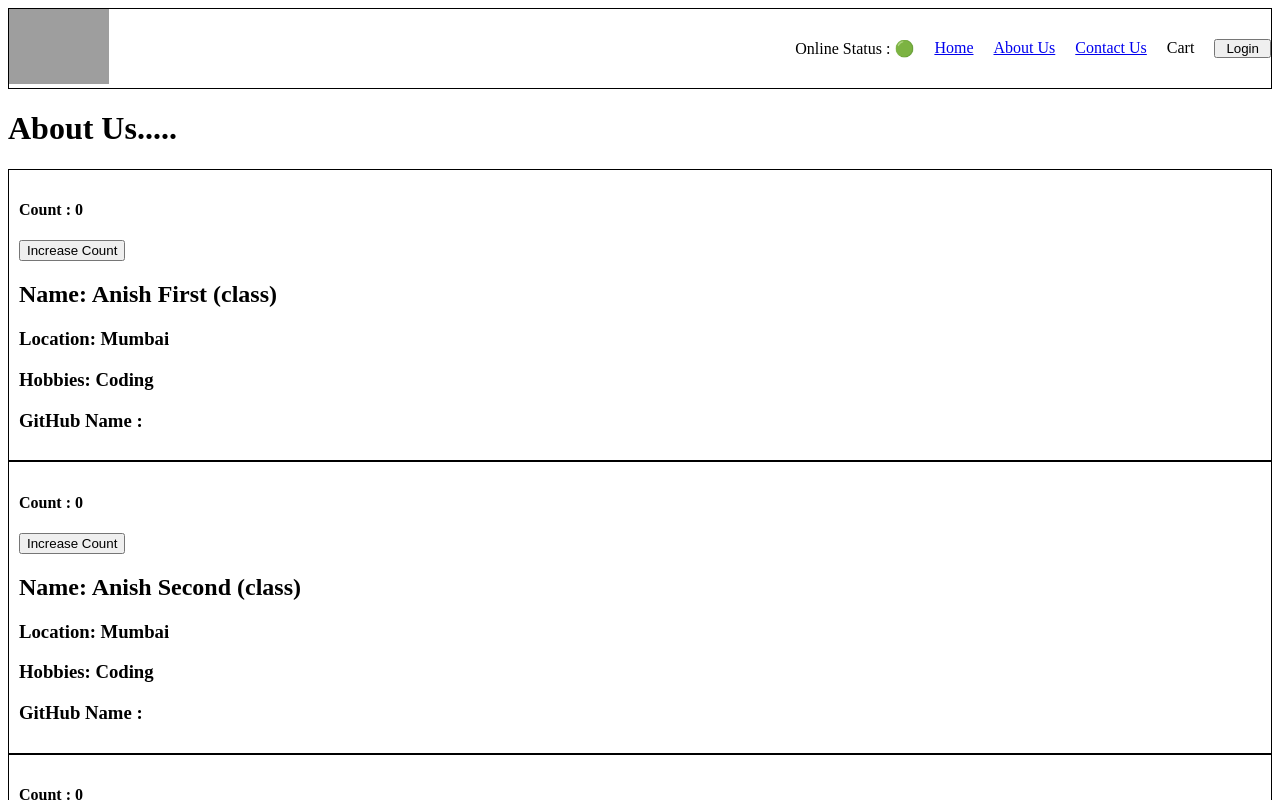
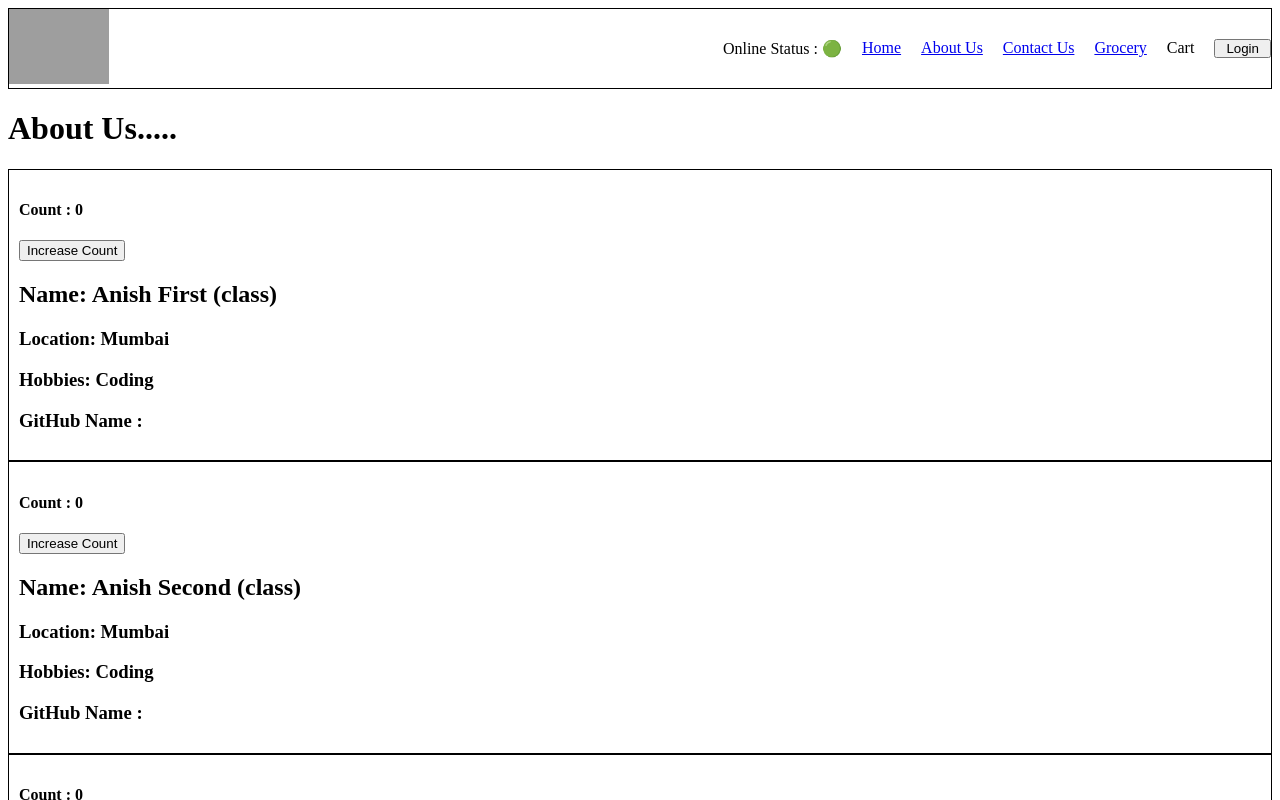
Before and after one commit to anishpalkar/react-basics, a React (Vite) app: page /about in a window 1280 px wide. Shown: the top 800 px of the page. Built offline with nearby package versions, Linux system fonts and the light colour scheme; no server answers; grey boxes are pictures that could not be loaded.

Commit message:
lazy loading

```diff
--- a/src/App.js
+++ b/src/App.js
@@ -1,15 +1,22 @@
-import React from "react";
+import React, { lazy, Suspense } from "react";
 import ReactDOM from "react-dom/client";
 import Header from "./components/Header";
 import Body from "./components/Body";
 import { createBrowserRouter, RouterProvider, Outlet } from "react-router-dom";
-import About from "./components/About";
+//import About from "./components/About";
 import Contact from "./components/Contact";
 import Error from "./components/Error";
 import RestaurantMenu from "./components/RestaurantMenu";
+//import Grocery from "./components/Grocery";
+
 // what should we give in path ./components/Header or ./components/Header.jsx? It doesn't matter, react treats it as a js file only
 
 // JSX Element => Babel transpiles => ReactElement => ReactElement(JS Object) => HTMLELement(render)
+
+//Chunking = Code Splitting = Dynamic Bundling = Lazy Loading = on demand loading are same concepts just different names; its to break down app into smaller logical chunks
+const About = lazy(() => import("./components/About"));
+const Grocery = lazy(() => import("./components/Grocery"));
+//when we use lazy() and import Grocery component, React is going make network call to fetch its chunk when we click on grocery. So there is network call made to get this Grocery bundle chunk, meanwhile react needs to be informed by wrapping component in <Suspense>. If we do not wrap in <Suspense> we get Error saying that our component rendering is suspended and app goes on Error page. Why did react suspend rendering is because react tries to render Grocery component immediately after click and its not able to do it since its not available so react suspends rendering of this component, and it takes few millli secs to make network call and get Grocery chunk in browser. Hence, we give a fallback in Suspense <Suspense fallback={jsx}> which tells react render this fallback till the time we get Grocery chunk imported in browser and make it available. Once its available react stops rendering fallback and renders the Grocery component. Once we have imported we don't re import its just imported once and we can use it again till we re-load the page.
 
 const AppLayout = () => {
   return (
@@ -37,8 +44,23 @@
     element: <AppLayout />,
     children: [
       { path: "/", element: <Body /> },
-      { path: "/about", element: <About /> },
+      {
+        path: "/about",
+        element: (
+          <Suspense fallback={<h1>Loading....</h1>}>
+            <About />
+          </Suspense>
+        ),
+      },
       { path: "/contact", element: <Contact /> },
+      {
+        path: "/grocery",
+        element: (
+          <Suspense fallback={<h1>Loading....</h1>}>
+            <Grocery />
+          </Suspense>
+        ),
+      },
       { path: "/restaurant/:resId", element: <RestaurantMenu /> },
     ],
     errorElement: <Error />,
--- /dev/null
+++ b/src/components/Grocery.js
@@ -0,0 +1,9 @@
+const Grocery = () => {
+  return (
+    <h1>
+      Grocery Online Store, and assume we have lot of child components in this
+    </h1>
+  );
+};
+
+export default Grocery;
--- a/src/components/Header.js
+++ b/src/components/Header.js
@@ -41,6 +41,9 @@
           <li>
             <Link to="/contact">Contact Us</Link>
           </li>
+          <li>
+            <Link to="/grocery">Grocery</Link>
+          </li>
           <li>Cart</li>
           <li>
             <button
--- a/src/utils/useOnlineStatus.js
+++ b/src/utils/useOnlineStatus.js
@@ -3,7 +3,7 @@
 const useOnlineStatus = () => {
   const [onlineStatus, setOnlineStatus] = useState(true);
 
-  //for all one time operations like API call for one time data fetching or event listeners we only need code to be executed just once and not on every render, hence best to do it in useEffect with [] so it only gets called on initial render.
+  //for all one time operations like API call (one time data fetching) or WebAPIs like event listeners we only need our code to be executed just once and not on every render, hence best to use it in useEffect with [] so it only gets called once on initial render.
   useEffect(() => {
     //checking working in console event listeners
     window.addEventListener("offline", offlineFun);
--- a/src/utils/useRestaurantMenu.js
+++ b/src/utils/useRestaurantMenu.js
@@ -1,4 +1,4 @@
-// React knows this is a hook because name starts from use... (rule)
+// React knows this is a hook because name starts from use... (recommended not mandatory, linters force us to use "use..." convention)
 // We can on use hooks inside another hooks or components, not anywhere else (rule)
 
 import { useEffect, useState } from "react";
```
